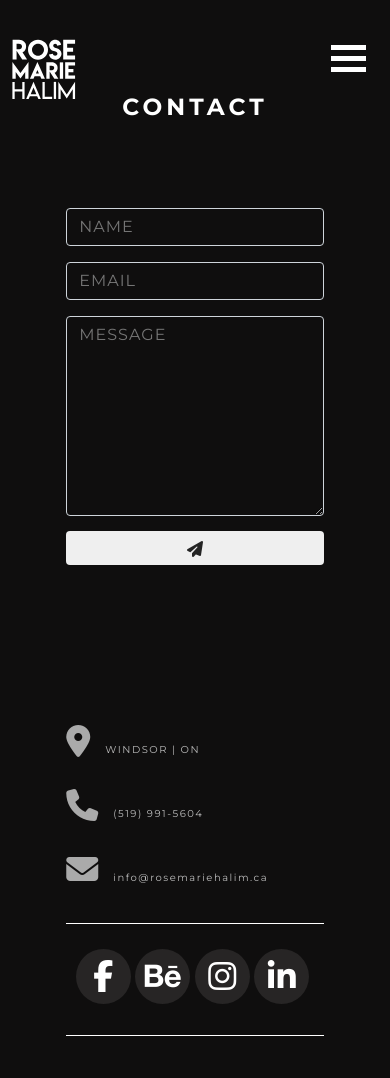
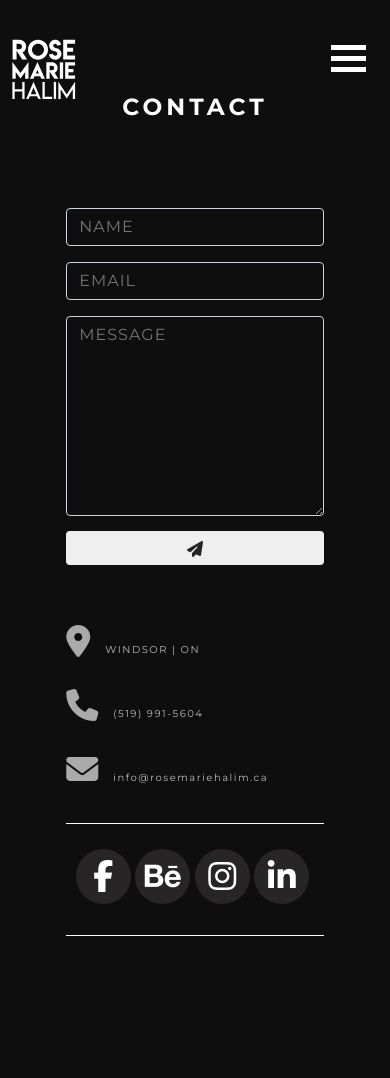
Before and after one commit to RosemarieHalim/Portfolio, a Jekyll site: the page built from contact.html, in a window 390 px wide. Built offline with Jekyll 4.4.1, drawn with Linux system fonts in a browser that asks for light colours; nearby versions of some CDN libraries; after the commit the page ends 978 px from its top, so only the background shows below that.

Commit message:
Update media-query.scss

```diff
--- a/_sass/media-query.scss
+++ b/_sass/media-query.scss
@@ -115,7 +115,7 @@
     margin: 0 auto;
   }
   .direct-contact-container {
-    margin-top: 150px;
+    margin-top: 50px;
     max-width: 100%;
   }
   .social-media-list {
```
